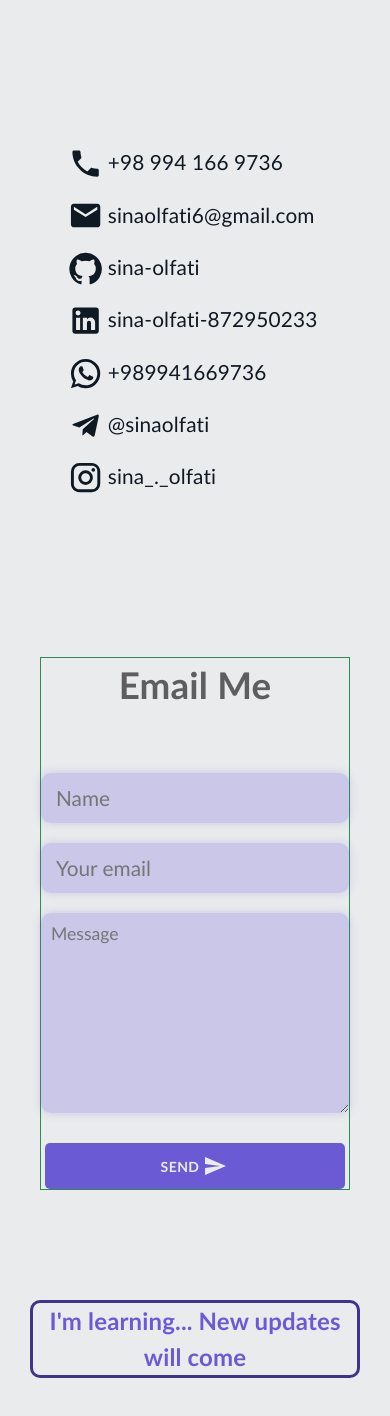
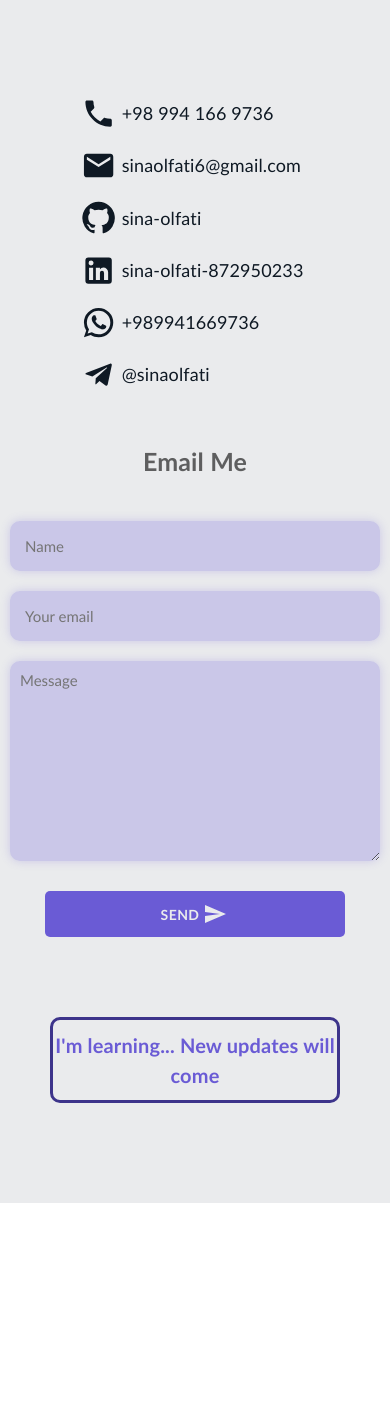
Before and after one commit to sina-olfati/sina-olfati-site, a React (Create React App) app: page /sina-olfati-site/contact in a window 390 px wide. Shown: the top 1416 px of the page. After the commit the page ends 1203 px from the top, so only its background shows below. Built offline with nearby package versions, Linux system fonts and the light colour scheme; a web font is replaced by a local one.

Commit message:
Contact: EmailMe and links are next to each other | styling completed

```diff
--- a/src/components/contact/EmailMe.css
+++ b/src/components/contact/EmailMe.css
@@ -1,5 +1,6 @@
 .emailme-container {
-  border: solid 1px seagreen;
+  /* border: solid 1px seagreen; */
+  width: 100%;
   display: flex;
   flex-direction: column;
   align-items: center;
@@ -7,9 +8,10 @@
 }
 
 .emailme-container h1 {
-  font-size: 3rem;
+  /* font-size: 3rem; */
+  font-size: 35px;
   color: var(--mui-palette-info-light);
-  margin-bottom: 50px;
+  margin-bottom: 30px;
 }
 
 .form-tag {
@@ -27,7 +29,7 @@
   margin: 10px 0;
   width: 70%;
   color: rgba(255, 0, 0, 0.7);
-  font-size: 1.1rem;
+  font-size: 15px;
   font-size: 300;
   text-align: center;
 }
@@ -36,10 +38,9 @@
   height: 50px;
   color: var(--mui-palette-info-main);
   background-color: var(--mui-palette-primary-light);
-  font-size: 1.3rem;
+  font-size: 18px;
   font-weight: 400;
   padding: 15px;
-  /* border: solid 2px rgb(12, 147, 129); */
   border: none;
   border-radius:10px;
   box-shadow: 0 0 10px var(--mui-palette-primary-light);
@@ -50,14 +51,13 @@
   background-color: #00c0aa10;
   box-shadow: 0 0 10px rgba(0, 0, 0, 0.2);
   transform: scale(1.01);
-
 } */
 
 .field-container textarea {
   height: 200px;
   color: var(--mui-palette-info-main);
   background-color: var(--mui-palette-primary-light);
-  font-size: 1.1rem;
+  font-size: 18px;
   font-weight: 400;
   padding: 10px;
   border: none;
@@ -65,11 +65,6 @@
   box-shadow: 0 0 10px var(--mui-palette-primary-light);
   transition: 0.2s;
 }
-
-.field-container textarea:lang(fa) {
-  border-radius: 10px;
-}
-
 
 /* .emailme-container button{
  padding: 5px 40px;
@@ -110,11 +105,10 @@
   font-size: 14px;
   font-weight: 600;
   padding: 12px 60px 10px 30px;
-  /* margin: 0; */
 }
-.front-container:lang(fa) .send-button button {
+/* .emailme-container:lang(fa) .send-button button {
   padding: 12px 30px 10px 60px;
-}
+} */
 
 .send-button .micro-transition {
   /* border: solid 1px red; */
@@ -153,7 +147,7 @@
     width: 100%;
   }
   .emailme-container h1 {
-    font-size: 2.3rem;
+    font-size: 30px;
   }
   .send-button {
     width: 300px;
@@ -168,11 +162,22 @@
     justify-content: center;
   }
   .send-button .micro-transition {
-    right: 120px;
+    right: 110px;
     transform: translateY(-25%);
   }
   .send-button:hover .micro-transition {
-    right: 120px;
     transform: translateY(25%);
   }
 }
+
+@media only screen and (max-width: 680px) {
+  .emailme-container h1 {
+    font-size: 25px;
+  }
+  .field-container input {
+    font-size: 15px;
+  }
+  .field-container textarea {
+    font-size: 15px;
+  }
+}
--- a/src/index.css
+++ b/src/index.css
@@ -1,5 +1,7 @@
 /* titles font size should be 50px(full), 35px(window under
 700px) and 25px(window under 420px) */
+
+/* we have fonts of 23px and 18px too */
 
 body {
   margin: 0;
--- a/src/screens/Contact.css
+++ b/src/screens/Contact.css
@@ -1,4 +1,5 @@
 .contact-container {
+    /* border: solid red 1px; */
     width: 100vw;
     min-height: 100vh;
     overflow: hidden;
@@ -9,11 +10,11 @@
 
 .social-links {
     /* border: solid green 1px; */
-    margin: 100px 20px;
+    margin: 100px 20px 50px 20px;
     display: flex;
     align-items: center;
-    justify-content: space-between;
-    padding: 30px;
+    justify-content: center;
+    /* padding: 30px; */
     border-radius: 10px;
     transition: 0.2s;
 }
@@ -22,22 +23,33 @@
     box-shadow: 0 0 10px rgba(0, 0, 0, 0.395);
 } */
 
-.social-links ul {
+.links-container {
     /* border: solid 1px red; */
+    width: 50%;
+}
+
+.links-container ul {
+    /* border: solid 1px red; */
+    width: 100%;
     display: flex;
     flex-direction: column;
+    justify-content: center;
+    align-items: start;
     list-style: none;
-    margin: 0 5rem;
+    padding: 0 0 0 20%;
+}
+.contact-container:lang(fa) .links-container ul {
+    padding: 0 20% 0 0;
 }
 
-.social-links svg {
+.links-container svg {
     /* border: solid 1px red; */
     font-size: 2.2rem;
     position: relative;
     top: 11px;
 }
 
-.social-links a{
+.links-container a{
     text-decoration: none;
     color: var(--mui-palette-info-main);
     /* color: #009393; */
@@ -46,7 +58,7 @@
     margin: 5px;
 }
 
-.social-links a:after {
+.links-container a:after {
     content: '';
     position: absolute;
     bottom: -5px;
@@ -58,66 +70,36 @@
     transform-origin: bottom right;
     transition: transform 0.25s ease-out;
 }
-.contact:lang(fa) .social-links a:after {
+.contact-container:lang(fa) .links-container a:after {
+    transform-origin: unset;
+    transform-origin: bottom left;
+}
+
+.links-container a:hover:after {
+    transform: scaleX(1);
+    transform-origin: bottom left;
+}
+.contact-container:lang(fa) .links-container a:hover:after {
     transform-origin: unset;
     transform-origin: bottom right;
 }
 
-.social-links a:hover:after {
-    transform: scaleX(1);
-    transform-origin: bottom left;
-}
-.contact:lang(fa) .social-links a:hover:after {
-    transform-origin: unset;
-    transform-origin: bottom right;
-}
-
-.social-links span {
+.links-container span {
     font-size: 1.3rem;
     font-weight: 400;
     margin: 5px 15px;
     color: var(--mui-palette-info-main);
 }
 
-.social-links img {
-    width: 35vw;
-    margin: 0 60px;
-    transform: rotateY(180deg);
-}
-
-.social-links img:lang(fa) {
-    transform: rotateY(0deg);
-}
-
 /* Email Me */
-.email-me {
-    /* border: solid green 1px; */
-    margin: 20px;
+.form-container {
+    /* border: solid blue 1px; */
+    width: 50%;
     display: flex;
     align-items: center;
-    justify-content: space-between;
-    padding: 30px;
+    justify-content: center;
     border-radius: 10px;
     transition: 0.2s;
-}
-
-.email-me img {
-    width: 35vw;
-    margin: 0 50px;
-}
-
-.email-me img:lang(fa) {
-    transform: rotateY(180deg);
-}
-
-.email-me img {
-    width: 35vw;
-    margin: 0 50px;
-}
-
-.form-container {
-    /* border: solid 1px chartreuse; */
-    width: 100%;
 }
 
 /* The End */
@@ -130,16 +112,6 @@
     padding: 30px;
     border-radius: 10px;
     transition: 0.2s;
-}
-
-.the-end img {
-    /* border: solid 1px brown; */
-    width: 30vw;
-    margin: 0 50px;
-}
-
-.the-end img:lang(fa) {
-    transform: rotateY(180deg);
 }
 
 .the-end h1 {
@@ -156,18 +128,6 @@
         font-size: 1.1rem;
         margin: 5px 10px 5px 0;
     }
-    .social-links img {
-        width: 35vw;
-        margin: 0 0 0 40px;
-    }
-    .email-me img {
-        width: 40vw;
-        margin: 0;
-    }
-    .the-end img {
-        width: 33vw;
-        margin: 0;
-    }
     .the-end h1 {
         font-size: 1.8rem;
         transition: 0.3s;
@@ -176,36 +136,35 @@
 
 @media only screen and (max-width: 850px) {
     .social-links {
-        justify-content: center;
         padding: 30px 0;
-        margin: 100px 10px;
+        margin: 50px 10px 0 10px;
+        flex-direction: column;
     }
-    .social-links ul {
-        margin: 0 0rem;
+    .links-container {
+        width: fit-content;
     }
-    .social-links span {
-        font-size: 1.3rem;
+    .links-container ul {
+        padding: 0;
+    }
+    .contact-container:lang(fa) .links-container ul {
+        padding: 0;
+    }
+    .links-container span {
+        font-size: 18px;
         margin: 5px;
     }
-    .social-links img {
-        display: none;
-    }
-    .email-me {
-        margin: 50px 10px;
-    }
-    .email-me img {
-        display: none;
+    .form-container {
+        margin-top: 50px;
+        width: 100%;
     }
     .the-end {
-        margin: 0 0 50px 0;
-    }
-    .the-end img {
-        display: none;
+        margin-bottom: 70px;
     }
     .the-end h1 {
-        font-size: 1.5rem;
+        font-size: 20px;
         border: solid 3px var(--mui-palette-primary-darkest);
         border-radius: 10px;
+        padding: 10px 0;
     }
     .the-end h1:hover {
         background-color: var(--mui-palette-primary-light);
--- a/src/screens/Contact.tsx
+++ b/src/screens/Contact.tsx
@@ -25,12 +25,13 @@ import { useTranslation } from "react-i18next";
 
 const Contact = () => {
   const [language, setLanguage] = useState(localStorage.getItem("i18nextLng"));
+  console.log("contact: ", language)
   // const isEn = bodyDir == "ltr" ? true : false
 
   const { t } = useTranslation();
 
   useEffect(() => {
-    window.scrollTo(0, 0);
+    // window.scrollTo(0, 0);
     setLanguage(localStorage.getItem("i18nextLng"));
   }, [localStorage.getItem("i18nextLng")]);
 
@@ -42,15 +43,16 @@ const Contact = () => {
     {name: "sina-olfati-872950233", link: "https://www.linkedin.com/in/sina-olfati-872950233", icon: <LinkedInIcon />},
     {name: "+989941669736", link: "https://wa.me/+989941669736", icon: <WhatsAppIcon />},
     {name: "@sinaolfati", link: "https://telegram.me/sinaolfati", icon: <TelegramIcon />},
-    {name: "sina_._olfati", link: "https://www.instagram.com/sina_._olfati", icon: <InstagramIcon />},
+    // {name: "sina_._olfati", link: "https://www.instagram.com/sina_._olfati", icon: <InstagramIcon />},
   ]
 
 
   return (
-    <div id="contact" lang={language}>
-      <div className="contact-container">
+    // <div  >
+      <div id="contact" className="contact-container" lang={language}>
         <div className="social-links">
-          <div>
+
+          <div className="links-container">
             <ul>
 
               {data.map((item) => (
@@ -62,64 +64,25 @@ const Contact = () => {
                 </li>
               ))}
 
-              {/* <li>
-                <a href="https://wa.me/+989941669736" target="_blank" rel="noreferrer">
-                  <WhatsAppIcon style={{ fontSize: "2.2rem", position: "relative", top: "11px", }} />
-                  <span dir="ltr">+989941669736</span>
-                </a>
-              </li>
-              <li>
-                <a href="https://telegram.me/sinaolfati" target="_blank" rel="noreferrer">
-                  <TelegramIcon style={{fontSize:"2.2rem", position:"relative", top:"11px",}} />
-                  <span dir="ltr">@sinaolfati</span>
-                </a>
-              </li>
-              <li>
-                <a href="https://www.instagram.com/sina_._olfati" target="_blank" rel="noreferrer">
-                  <InstagramIcon style={{fontSize: "2.2rem", position: "relative", top: "11px",}} />
-                  <span dir="ltr">sina_._olfati</span>
-                </a>
-              </li>
-              <li>
-                <a href="tel:+989941669736" target="_blank" rel="noreferrer">
-                  <LocalPhoneIcon style={{ fontSize: "2.2rem", position: "relative", top: "11px", }} />
-                  <span dir="ltr">+98 994 166 9736</span>
-                </a>
-              </li>
-              <li>
-                <a href="mailto:sinaolfati6@gmail.com" target="_blank" rel="noreferrer">
-                  <EmailIcon style={{ fontSize: "2.2rem", position: "relative", top: "11px", }}/>
-                  <span dir="ltr">sinaolfati6@gmail.com</span>
-                </a>
-              </li>
-              <li>
-                <a href="https://github.com/sina-olfati" target="_blank" rel="noreferrer">
-                  <GitHubIcon style={{ fontSize: "2.2rem", position: "relative", top: "11px", }} />
-                  <span dir="ltr">sina-olfati</span>
-                </a>
-              </li>
-              <li>
-                <a href="https://www.linkedin.com/in/sina-olfati-872950233" target="_blank" rel="noreferrer">
-                  <LinkedInIcon style={{ fontSize: "2.2rem", position: "relative", top: "11px", }} />
-                  <span dir="ltr">sina-olfati-872950233</span>
-                </a>
-              </li>  */}
             </ul>
           </div>
-          <img src={links} alt="Boy sitting on Laptop and aLink" />
-        </div>
-        <div className="email-me">
-          <img src={email} alt="Guy recieving Emials" />
+
           <div className="form-container">
             <EmailMe />
           </div>
+
         </div>
+                {/*
+                  <img src={links} alt="Boy sitting on Laptop and aLink" />
+                  <img src={email} alt="Guy recieving Emials" />
+                  <img src={idea} alt="Boy having new Ideas" />
+                */}
         <div className="the-end">
-          <img src={idea} alt="Boy having new Ideas" />
           <h1>{t("contact-update")}</h1>
         </div>
+
       </div>
-    </div>
+    // </div>
   );
 };
 
--- a/src/screens/Home.tsx
+++ b/src/screens/Home.tsx
@@ -38,9 +38,9 @@ const Home = ({theme}: any) => {
     <div id="home" className="home-container2" lang={bodyDir}>
       <Menu page="nothing" theme={theme} />
 
-      {/* <Front /> */}
-      {/* <Resume /> */}
-      {/* <Portfolio /> */}
+      <Front />
+      <Resume />
+      <Portfolio />
       <Contact />
     </div>
   );
```
